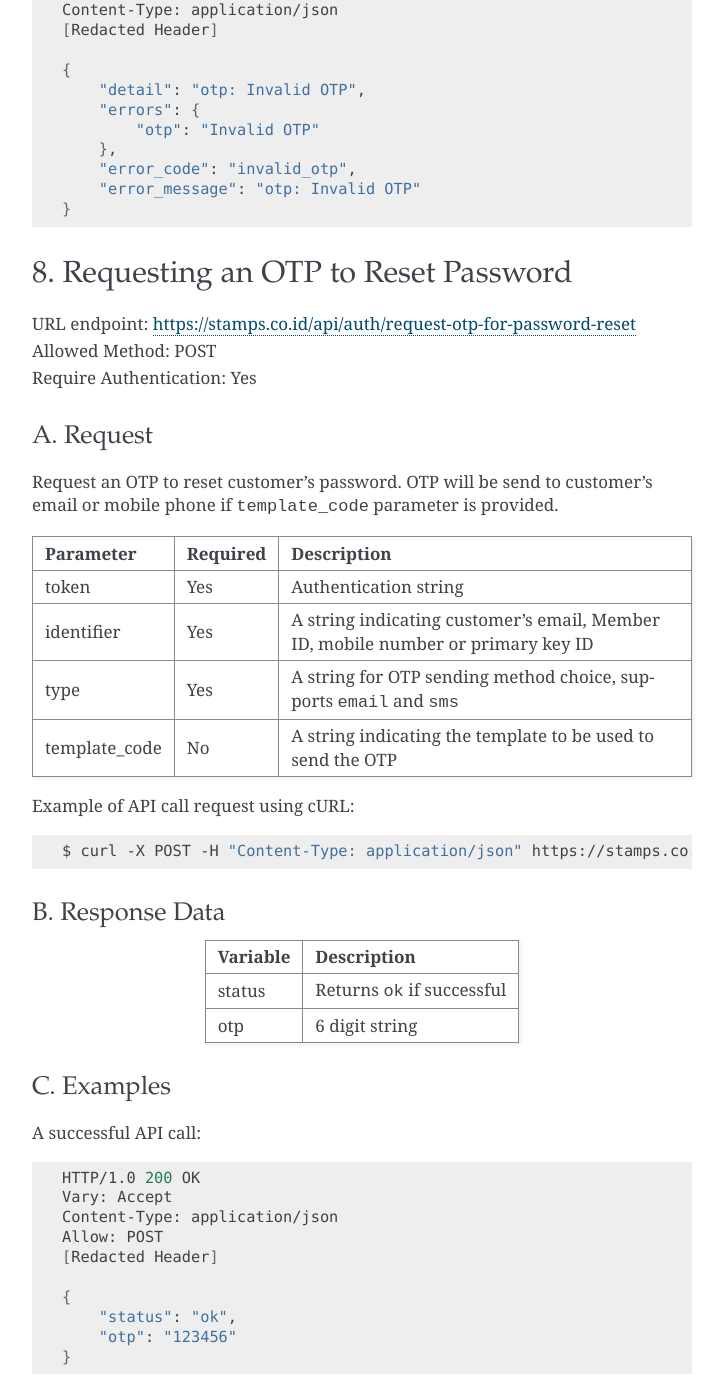
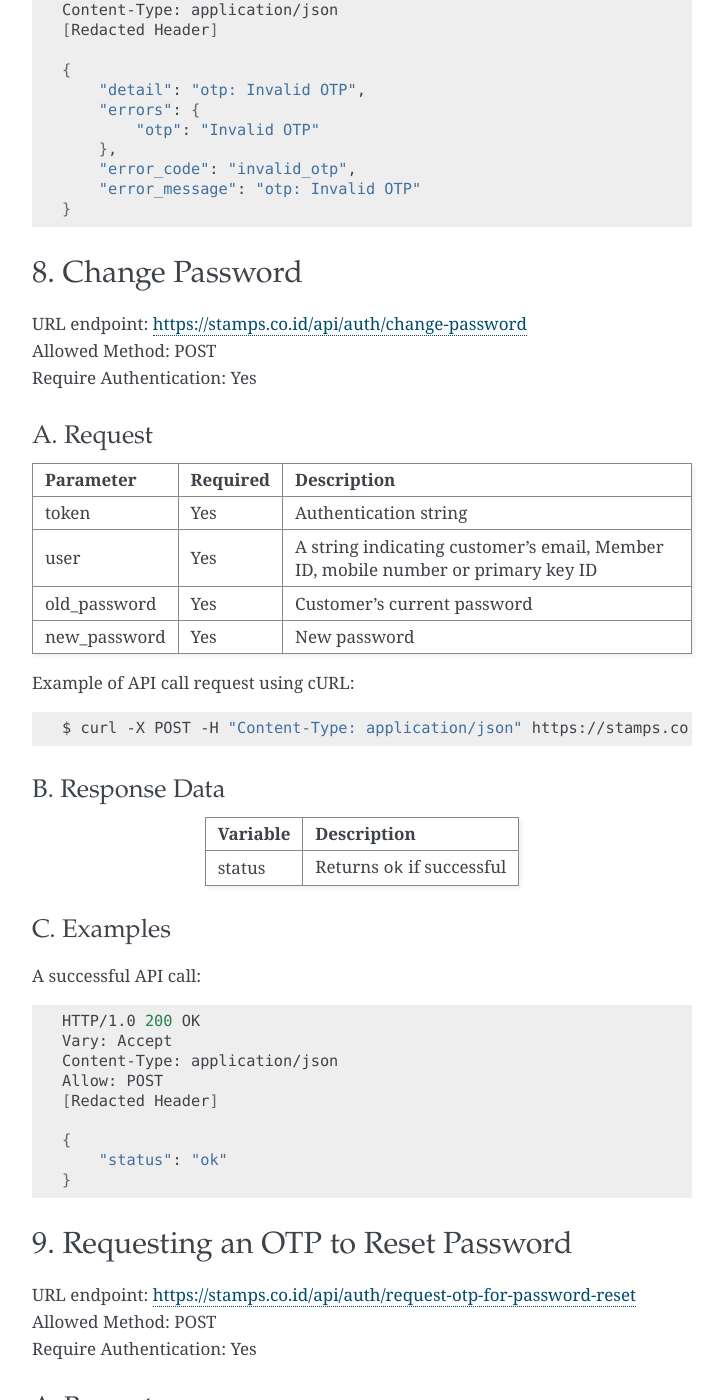
Before and after one commit to ui/stamps-api-docs, a Sphinx documentation site: the page built from source/auth_api.rst, in a window 1280 px wide and 1400 px high, scrolled down 9201 px. Shown: the whole window, without its empty margins (388-1112 px from the left). Built offline with Sphinx 7.4.7, drawn with Linux system fonts in a browser that asks for light colours; some of the changed text lies outside the part shown.

Commit message:
Add change password API docs (#105)
* Add change password API docs

* Update docs

```diff
--- a/source/auth_api.rst
+++ b/source/auth_api.rst
@@ -488,7 +488,59 @@ Invalid OTP:
     }
 
 
-8. Requesting an OTP to Reset Password
+8. Change Password
+===============
+| URL endpoint: https://stamps.co.id/api/auth/change-password
+| Allowed Method: POST
+| Require Authentication: Yes
+
+A. Request
+----------
+
+====================== ======== ===========
+Parameter              Required Description
+====================== ======== ===========
+token                  Yes      Authentication string
+user                   Yes      A string indicating customer's email, Member ID, mobile number or primary key ID
+old_password           Yes      Customer's current password
+new_password           Yes      New password
+====================== ======== ===========
+
+Example of API call request using cURL:
+
+.. code-block :: bash
+
+    $ curl -X POST -H "Content-Type: application/json" https://stamps.co.id/api/auth/change-password -i -d '{ "token": "secret", "user": "test@gmail.com", "old_password": "secure_password", "new_password": "new_secure_password" }'
+
+B. Response Data
+----------------
+
+=================== ==============================
+Variable            Description
+=================== ==============================
+status              Returns ``ok`` if successful
+=================== ==============================
+
+C. Examples
+-----------
+
+A successful API call:
+
+.. code-block :: bash
+
+    HTTP/1.0 200 OK
+    Vary: Accept
+    Content-Type: application/json
+    Allow: POST
+    [Redacted Header]
+
+    {
+        "status": "ok"
+    }
+
+
+
+9. Requesting an OTP to Reset Password
 ===============
 | URL endpoint: https://stamps.co.id/api/auth/request-otp-for-password-reset
 | Allowed Method: POST
```
Also changed, not shown: other parts of source/auth_api.rst (+1 -1 lines).
